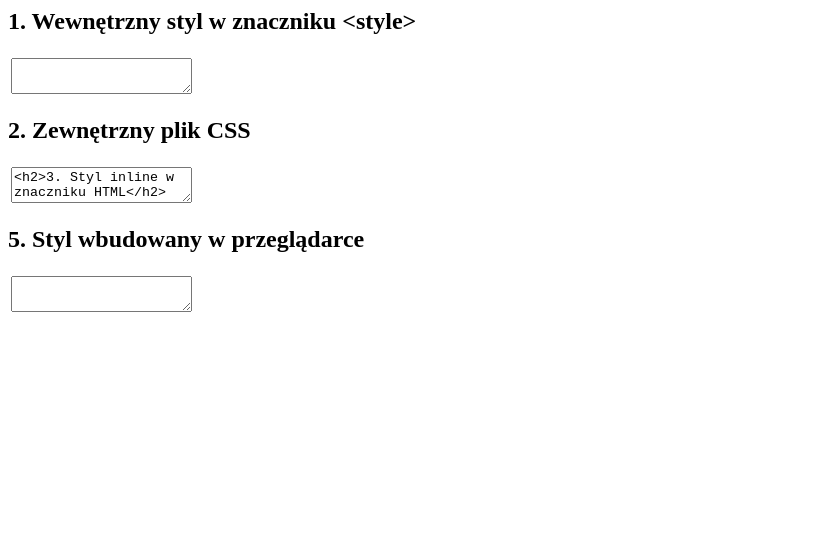
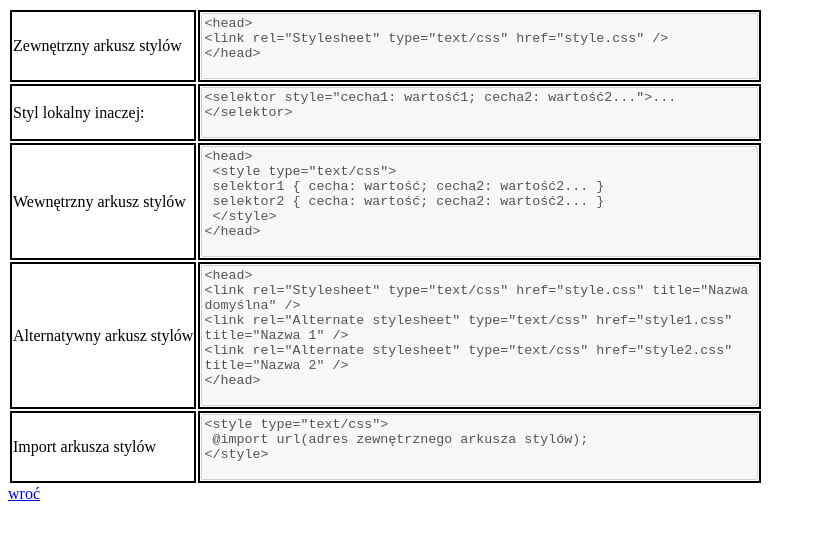
Before and after one commit to Viktoryia102/strona-css, a plain HTML site: page zadanie4_vashkevich.html in a window 1280 px wide. Shown: the whole page, without its empty margins (0-815 px from the left). Drawn offline with Linux system fonts and the light colour scheme.

Commit message:
Update zadanie4_vashkevich.html

```diff
--- a/zadanie4_vashkevich.html
+++ b/zadanie4_vashkevich.html
@@ -1,30 +1,68 @@
-<h2>1. Wewnętrzny styl w znaczniku &lt;style&gt;</h2>
+<html>
+ <head>
+ <META HTTP-EQUIV="content-type" CONTENT="text/html">
+
+ <style>
+ textarea {
+ resize: none;
+ }
+ td {
+ border: black solid 2px;
+ }
+ </style>
+
+ </head>
+<body>
 <table>
-    <tr>
-        <td>
-            <textarea readonly>
-            </textarea>
-        </td>
-    </tr>
+<tr>
+<td>Zewnętrzny arkusz stylów</td>
+<td><textarea cols="67" rows="4"  disabled readonly >
+<head>
+<link rel="Stylesheet" type="text/css" href="style.css" />
+</head>
+</textarea></td>
+</tr>
+
+<tr>
+<td>Styl lokalny inaczej:</td>
+<td><textarea cols="67" rows="3"  disabled readonly >
+<selektor style="cecha1: wartość1; cecha2: wartość2...">...</selektor>
+</textarea></td>
+</tr>
+
+<tr>
+<td>Wewnętrzny arkusz stylów</td>
+<td><textarea cols="67" rows="7"  disabled readonly >
+<head>
+ <style type="text/css">
+ selektor1 { cecha: wartość; cecha2: wartość2... }
+ selektor2 { cecha: wartość; cecha2: wartość2... }
+ </style>
+</head>
+</textarea></td>
+</tr>
+
+<tr>
+<td>Alternatywny arkusz stylów</td>
+<td><textarea cols="67" rows="9"  disabled readonly resize>
+<head>
+<link rel="Stylesheet" type="text/css" href="style.css" title="Nazwa domyślna" />
+<link rel="Alternate stylesheet" type="text/css" href="style1.css" title="Nazwa 1" />
+<link rel="Alternate stylesheet" type="text/css" href="style2.css" title="Nazwa 2" />
+</head>
+</textarea></td>
+</tr>
+
+<tr>
+<td>Import arkusza stylów</td>
+<td><textarea cols="67" rows="4"  disabled readonly resize>
+<style type="text/css">
+ @import url(adres zewnętrznego arkusza stylów);
+</style>
+</textarea></td>
+</tr>
 </table>
+<a href="start.html" target="strony">wroć</a>
 
-<h2>2. Zewnętrzny plik CSS</h2>
-<table>
-    <tr>
-        <td>
-            <textarea readonly>
-<h2>3. Styl inline w znaczniku HTML</h2>
-<table>
-    <tr>
-        <td>
-            <textarea readonly>
-            </textarea>
-        </td>
-    </tr>
-</table>
-
-<h2>5. Styl wbudowany w przeglądarce</h2>
-<table>
-    <tr>
-        <td>
-            <textarea readonly>
+</body>
+</html>
```
